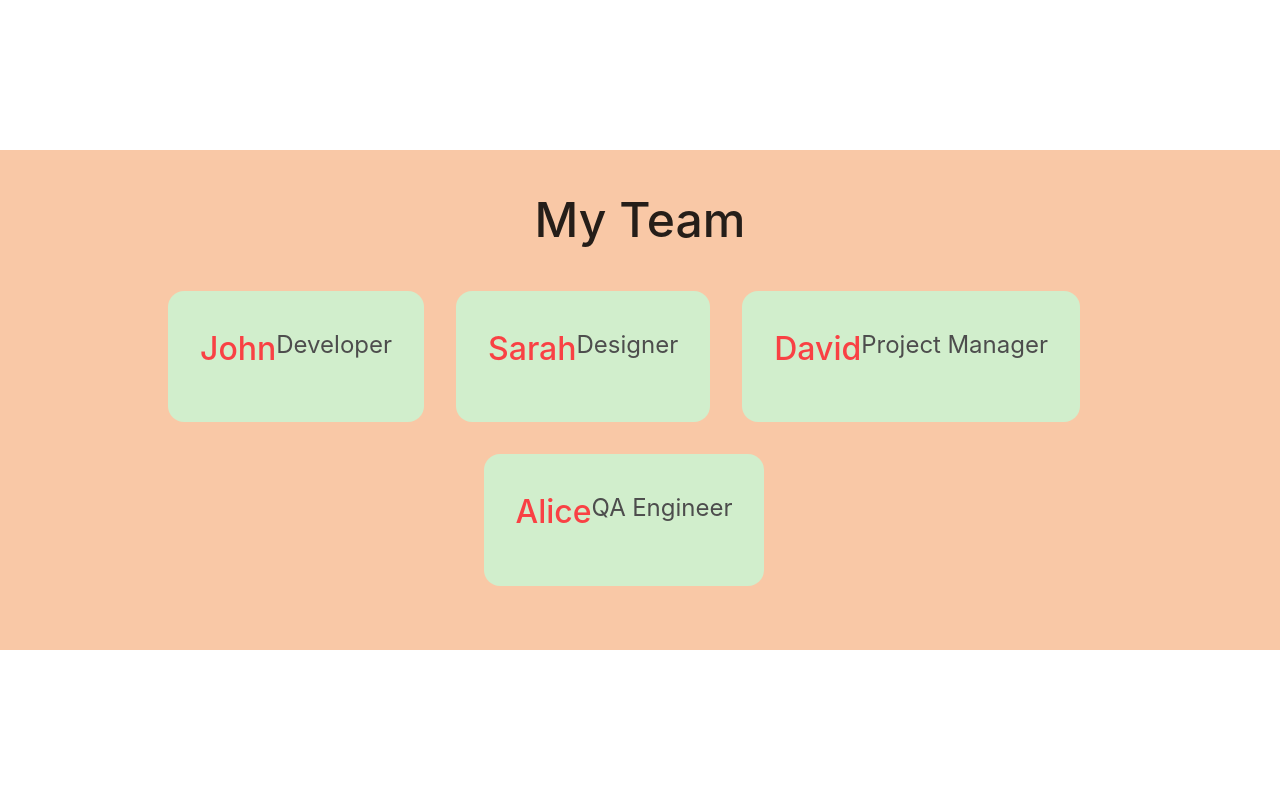
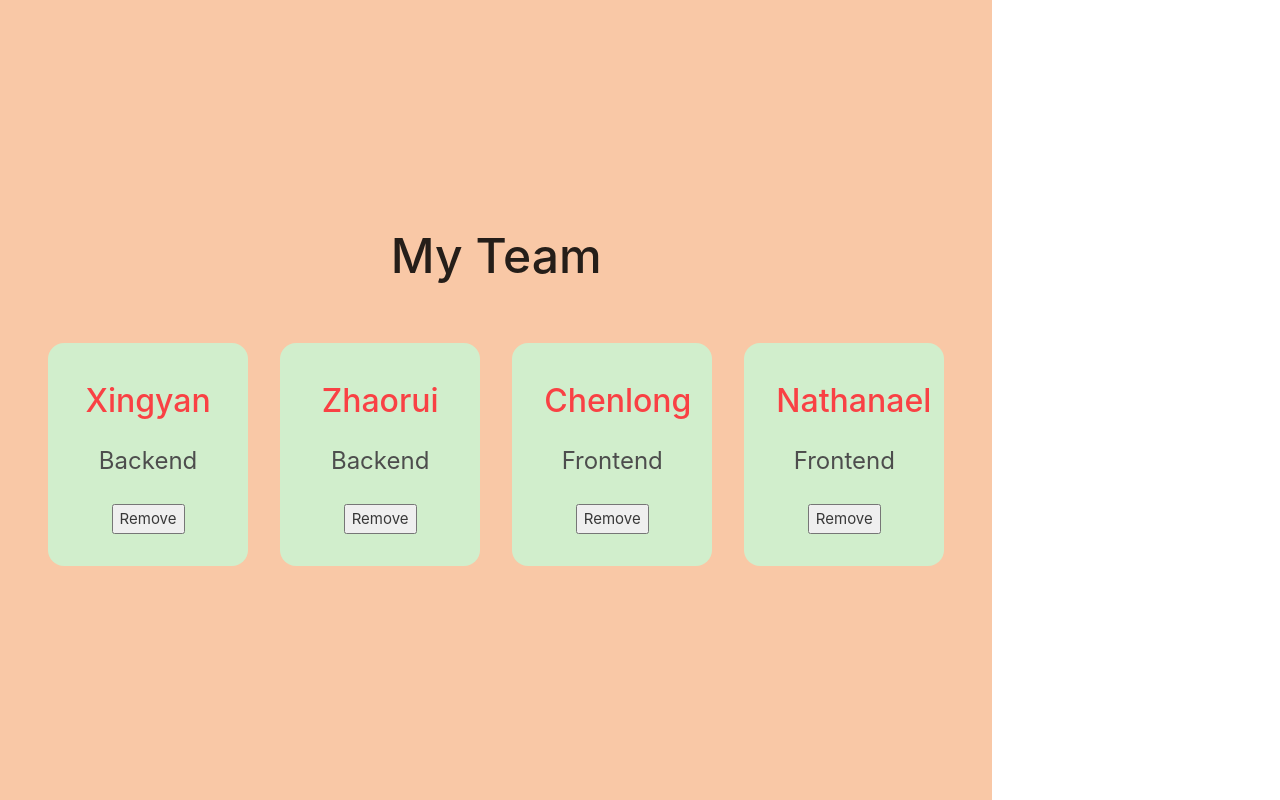
Before and after one commit to jerry729/CS180-A-Fancy-Time-Management-Tool, a Vue app in the folder CS180SL/: page /view-team in a window 1280 px wide. Built offline with nearby package versions, Linux system fonts and the light colour scheme.

Commit message:
added functionality to remove and add team member according to group limit

```diff
--- a/CS180SL/src/views/ViewTeam.vue
+++ b/CS180SL/src/views/ViewTeam.vue
@@ -1,17 +1,39 @@
 <template>
   <div class="team-page">
     <h1 class="title">My Team</h1>
-      <div class="members">
-        <div v-for="member in team" :key="member.id" class="member">
+    <ul class="members">
+      <li v-for="member in team" :key="member.id" class="member">
         <h3 class="name">{{ member.name }}</h3>
         <p class="role">{{ member.role }}</p>
+        <button class="remove-btn" @click="removeMember(member.id)">Remove</button>
+      </li>
+      <li v-if="team.length < 4 && !showAddMember" class="add-member">
+        <h3 class="name"><a @click="showAddMember = true">+ Add New Member</a></h3>
+      </li>
+      <li v-if="showAddMember" class="add-member-form">
+        <h3 class="name">Add New Member</h3>
+        <form @submit.prevent="addMember">
+          <div class="form-item">
+            <label for="name">Name:</label>
+            <input type="text" id="name" v-model="newMember.name" required>
           </div>
+          <div class="form-item">
+            <label for="role">Role:</label>
+            <input type="text" id="role" v-model="newMember.role" required>
           </div>
+          <div class="form-item">
+            <button type="submit">Add Member</button>
+            <button type="button" @click="cancelAddMember">Cancel</button>
+          </div>
+        </form>
+      </li>
+    </ul>
   </div>
 </template>
 
 <script lang="ts">
-  import { defineComponent, reactive } from 'vue';
+import { defineComponent, reactive, ref } from 'vue';
+import { message } from 'ant-design-vue';
 
 interface TeamMember {
   id: number;
@@ -22,21 +44,60 @@
 export default defineComponent({
   setup() {
     const team = reactive<TeamMember[]>([
-        { id: 1, name: 'John', role: 'Developer' },
-        { id: 2, name: 'Sarah', role: 'Designer' },
-        { id: 3, name: 'David', role: 'Project Manager' },
-        { id: 4, name: 'Alice', role: 'QA Engineer' },
+      { id: 1, name: 'Xingyan', role: 'Backend' },
+      { id: 2, name: 'Zhaorui', role: 'Backend' },
+      { id: 3, name: 'Chenlong', role: 'Frontend' },
+      { id: 4, name: 'Nathanael', role: 'Frontend' },
     ]);
 
-      return { team };
+    const newMember = reactive<TeamMember>({
+      id: 0,
+      name: '',
+      role: '',
+    });
+
+    const showAddMember = ref(false);
+
+    const addMember = () => {
+      const member = {
+        id: team.length + 1,
+        name: newMember.name,
+        role: newMember.role,
+      };
+      team.push(member);
+      message.success('Team member added successfully');
+      showAddMember.value = false;
+      newMember.name = '';
+      newMember.role = '';
+    };
+
+    const cancelAddMember = () => {
+      showAddMember.value = false;
+      newMember.name = '';
+      newMember.role = '';
+    };
+
+    const removeMember = (id: number) => {
+      const index = team.findIndex((member) => member.id === id);
+      if (index !== -1) {
+        team.splice(index, 1);
+        message.success('Team member removed successfully');
+      }
+    };
+
+    return { team, newMember, showAddMember, addMember, cancelAddMember, removeMember};
   },
 });
 </script>
-
 <style scoped>
 .team-page {
   background-color: #f9c8a6;
   color: #383838;
+  display: flex;
+  flex-direction: column;
+  align-items: center;
+  justify-content: center;
+  min-height: 100vh;
   padding: 2rem;
 }
 
@@ -50,22 +111,21 @@
   display: flex;
   flex-wrap: wrap;
   justify-content: center;
-    margin-top: 2rem;
+  list-style-type: none;
+  margin: 0;
+  padding: 0;
+  width: 100%;
 }
 
 .member {
   background-color: #d1eecc;
   border-radius: 1rem;
-    margin-right: 2rem;
-    margin-bottom: 2rem;
+  margin: 1rem;
   padding: 2rem;
   text-align: center;
   transition: all 0.2s ease;
-    display: flex;
-    flex-direction: row;
-    flex-wrap: wrap;
-    justify-content: center;
-    align-items: center;
+  flex: 0 1 calc(25% - 2rem);
+  max-width: calc(25% - 2rem);
 }
 
 .member:hover {
@@ -82,4 +142,106 @@
   font-size: 1.5rem;
   color: #4d4d4d;
 }
+
+.add-member-form {
+  display: flex;
+  flex-direction: column;
+  align-items: center;
+  justify-content: center;
+  margin-top: 2rem;
+}
+
+.add-member-form .form-item {
+  display: flex;
+  flex-direction: column;
+  margin-bottom: 1rem;
+  width: 100%;
+  max-width: 25rem;
+}
+
+.add-member-form .form-item label {
+  font-size: 1.5rem;
+  margin-bottom: 0.5rem;
+}
+
+.add-member-form .form-item input {
+  font-size: 1.5rem;
+  padding: 0.5rem;
+  border-radius: 0.5rem;
+  border: none;
+  background-color: #f5f5f5;
+  color: #4d4d4d;
+}
+
+.add-member-form .form-item button {
+  font-size: 1.5rem;
+  padding: 0.5rem;
+  border-radius: 0.5rem;
+  border: none;
+  background-color: #f94144;
+  color: white;
+  cursor: pointer;
+  transition: all 0.2s ease;
+  margin-top: 1rem;
+}
+
+.add-member-form .form-item button:hover {
+  background-color: #f3722c;
+}
+
+.add-member {
+  display: flex;
+  flex-direction: column;
+  align-items: center;
+  justify-content: center;
+  margin-top: 2rem;
+  flex: 0 1 100%;
+  max-width: 100%;
+}
+
+.add-member .name a {
+  font-size: 2rem;
+  color: #f94144;
+  text-decoration: none;
+  transition: all 0.2s ease;
+}
+
+.add-member .name a:hover {
+  color: #f3722c;
+}
+
+@media only screen and (max-width: 768px) {
+  .member {
+    flex: 0 1 calc(50% - 2rem);
+    max-width: calc(50% - 2rem);
+  }
+}
+
+@media only screen and (max-width: 576px) {
+  .member {
+    flex: 0 1 calc(100% - 2rem);
+    max-width:
+    calc(100% - 2rem);
+}
+.add-member-form .form-item {
+max-width: 100%;
+}
+
+.add-member {
+flex-direction: row;
+margin-top: 1rem;
+}
+
+.add-member .name {
+flex: 1;
+}
+
+.add-member .name a {
+font-size: 1.5rem;
+}
+
+.add-member-form .form-item button {
+margin-top: 0;
+}
+}
 </style>
```
Lines whose indentation alone changed are shown as unchanged.
